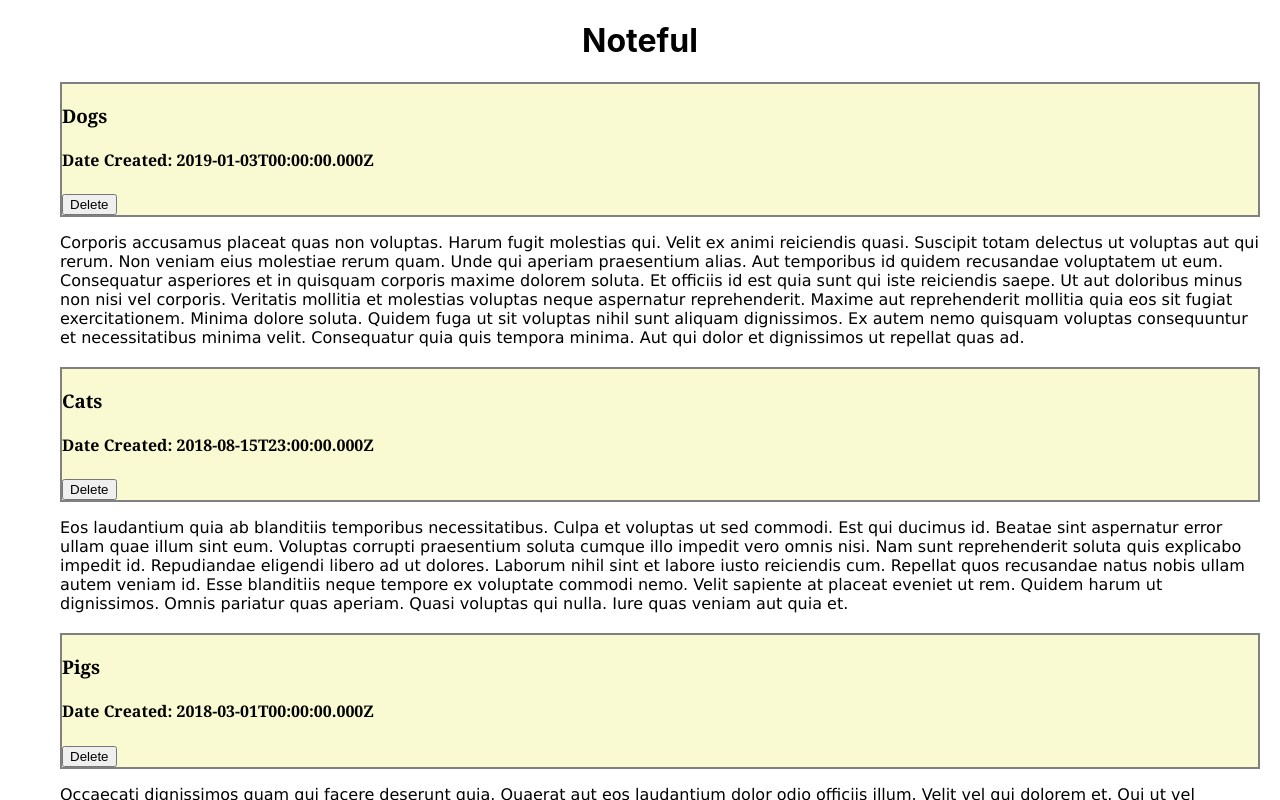
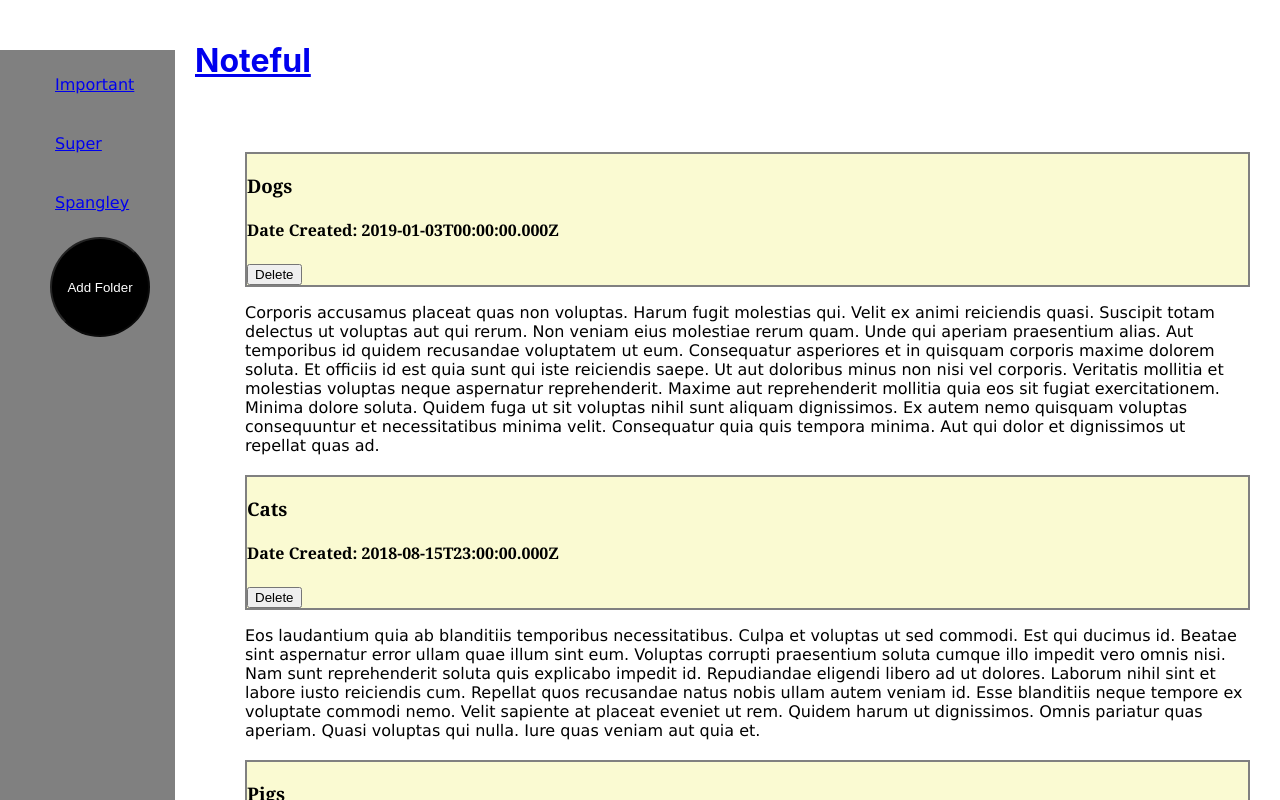
Before and after one commit to kdbromley/noteful, a React (Create React App) app: page / in a window 1280 px wide. Shown: the top 800 px of the page. Built offline with nearby package versions, Linux system fonts and the light colour scheme.

Commit message:
routes complete

```diff
--- a/src/App.css
+++ b/src/App.css
@@ -1,38 +1,23 @@
 .App {
-  text-align: center;
+  display:grid;
+  grid-template-areas: "sidebar header" "sidebar main";
+  min-height: 100vh;
+
 }
 
-.App-logo {
-  height: 40vmin;
-  pointer-events: none;
+.App__header {
+  grid-area: header;
+  padding: 20px;
 }
 
-@media (prefers-reduced-motion: no-preference) {
-  .App-logo {
-    animation: App-logo-spin infinite 20s linear;
-  }
+.App__nav {
+  grid-area: sidebar;
+  height: 100vh;
+  overflow: auto;
 }
 
-.App-header {
-  background-color: #282c34;
-  min-height: 100vh;
-  display: flex;
-  flex-direction: column;
-  align-items: center;
-  justify-content: center;
-  font-size: calc(10px + 2vmin);
-  color: white;
+.App__main {
+  grid-area: main;
+  height: calc(100vh-120px);
+  overflow: auto;
 }
-
-.App-link {
-  color: #61dafb;
-}
-
-@keyframes App-logo-spin {
-  from {
-    transform: rotate(0deg);
-  }
-  to {
-    transform: rotate(360deg);
-  }
-}
--- a/src/App.js
+++ b/src/App.js
@@ -1,23 +1,110 @@
 import React, { Component } from 'react';
-import { Route } from 'react-router-dom';
+import { Route, Link } from 'react-router-dom';
+import NoteItem from './NoteItem/NoteItem';
+import NoteList from './NoteList/NoteList';
+import MainSideBar from './MainSideBar/MainSideBar';
+import NotePageSideBar from './NotePageSideBar/NotePageSideBar';
+import { STORE } from './dummy-store';
 import './App.css';
-import { STORE } from './dummy-store'
-import NoteList from './NoteList/NoteList';
 
-class App extends React.Component {
+
+class App extends Component {
+  state = {
+    notes: [],
+    folders: []
+  };
+
+  componentDidMount() {
+    this.setState(STORE)
+  }
+
+  renderSideBar() {
+    const {notes, folders} = this.state;
+    const findFolder = (folders=[], folderId) =>
+    folders.find(folder => folder.id === folderId);
+
+    const findNote = (notes=[], noteId) =>
+    notes.find(note => note.id === noteId);
+
+    return (
+      <>
+      {['/', '/folder/:folderId'].map(path => (
+        <Route exact key={path}
+          path={path}
+          render={routeProps => (
+            <MainSideBar
+              folders={folders}
+              notes={notes}
+              {...routeProps}
+            />
+          )}
+        />
+      ))}
+      <Route path='/note/:noteId'
+        render={routeProps => {
+          const {noteId} = routeProps.match.params;
+          const note = findNote(notes, noteId) || {};
+          const folder = findFolder(folders, note.folderId);
+          return <NotePageSideBar {...routeProps} folder={folder} />;
+        }}
+      />
+    </>
+    );
+  }
+
+  renderNoteList() {
+    const {notes, folders} = this.state;
+    const findNote = (notes=[], noteId) =>
+    notes.find(note => note.id === noteId);
+
+    const getNotesForFolder = (notes=[], folderId) => (
+      (!folderId)
+      ? notes
+      : notes.filter(note => note.folderId === folderId)
+    )
+    return (
+      <>
+        {['/', '/folder/:folderId'].map(path => (
+          <Route exact
+            key={path}
+            path={path}
+            render={routeProps => {
+              const {folderId} = routeProps.match.params;
+              const notesForFolder = getNotesForFolder(
+                notes,
+                folderId
+              );
+              return (
+                <NoteList
+                  {...routeProps}
+                  notes={notesForFolder}
+                />
+              )
+            }}
+          />
+        ))}
+        <Route
+          path='/note/:noteId'
+          render={routeProps => {
+            const {noteId} = routeProps.match.params;
+            const note = findNote(notes, noteId)
+            return <NoteItem {...routeProps} note={note} />
+          }}
+        />
+      </>
+    );
+  }
+
   render() {
     return (
       <div className="App">
-        <header>
-          <h1>Noteful</h1>
+        <nav className='App__nav'>{this.renderSideBar()}</nav>
+          <header className='App__header'>
+          <h1>
+            <Link to='/'>Noteful</Link>{' '}
+          </h1>
         </header>
-        <main>
-          <>
-            <Route path='/' render={() =>
-              <NoteList store={STORE} /> }
-            />
-          </>
-        </main>
+        <main className='App__main'>{this.renderNoteList()}</main>
       </div>
     );
   }
--- a/src/MainSideBar/MainSideBar.css
+++ b/src/MainSideBar/MainSideBar.css
@@ -0,0 +1,38 @@
+.MainSideBar {
+    background-color: grey;
+    color: white;
+    font-family: Verdana, Geneva, Tahoma, sans-serif;
+    height: 100%;
+    padding-left: 50px;
+    padding-right: 25px;
+}
+
+.MainSideBar__list {
+    list-style-type: none;
+    margin: 50px 0 0;
+    padding: 5px;
+}
+
+.MainSideBar__folder {
+    padding-top: 20px;
+    padding-bottom: 20px;
+}
+
+.MainSideBar__button {
+    margin: 0 0 0 auto;
+    max-width: 200px;
+}
+
+.MainSideBar__button-add {
+    background-color: black;
+    color: white;
+    width: 100px;
+    height: 100px;
+    padding: 5px;
+    border-radius: 50%;
+}
+
+.MainSideBar__folder-link {
+    margin: 0 0 0 auto;
+    max-width: 200px;
+}
--- a/src/MainSideBar/MainSideBar.js
+++ b/src/MainSideBar/MainSideBar.js
@@ -1,6 +1,6 @@
 import React from 'react';
 import { NavLink, Link } from 'react-router-dom';
-import './FolderList.css';
+import './MainSideBar.css';
 
 
 export default function MainSideBar(props) {
@@ -8,7 +8,8 @@ export default function MainSideBar(props) {
         <div className='MainSideBar'>
             <ul className='MainSideBar__list'>
                 {props.folders.map(folder =>
-                    <li key={folder.id}>
+                    <li key={folder.id}
+                        className='MainSideBar__folder'>
                         <NavLink
                           classname='MainSideBar__folder-link'
                           to={`/folder/${folder.id}`}
@@ -29,6 +30,6 @@ export default function MainSideBar(props) {
     )
 }
 
-NoteListNav.defaultProps = {
+MainSideBar.defaultProps = {
     folders: []
 }
--- a/src/NoteList/NoteList.css
+++ b/src/NoteList/NoteList.css
@@ -1,4 +1,5 @@
 .NoteList {
-    padding: 0;
+    padding: 10px;
     margin: 0;
+    height: 100%;
 }
--- a/src/NoteList/NoteList.js
+++ b/src/NoteList/NoteList.js
@@ -7,7 +7,7 @@ export default function NoteList(props) {
     return (
         <section className='NoteList'>
          <ul>
-            {props.store["notes"].map(note =>
+            {props.notes.map(note =>
                 <NoteItem key={note.id} note={note}/>
             )}
          </ul>
```
